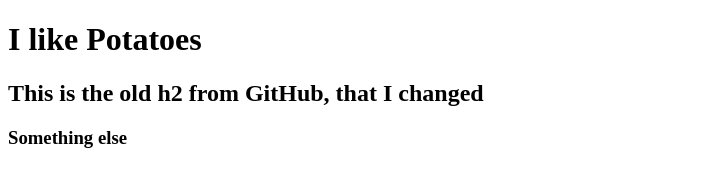
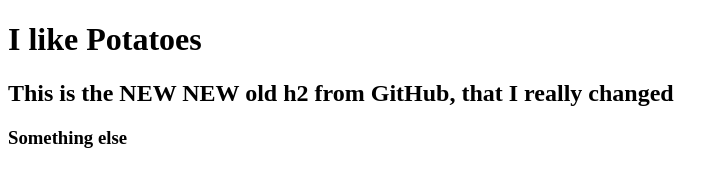
Before and after one commit to donburks/potato, a plain HTML site: page index.html in a window 1280 px wide. Shown: the whole page, without its empty margins (0-728 px from the left). Drawn offline with Linux system fonts and the light colour scheme.

Commit message:
Creating more conflicts, that's the guy I am

```diff
--- a/index.html
+++ b/index.html
@@ -5,7 +5,7 @@
     </head>
     <body>
       <h1>I like Potatoes</h1>
-      <h2>This is the old h2 from GitHub, that I changed</h2>
+      <h2>This is the NEW NEW old h2 from GitHub, that I really changed</h2>
       <h3>Something else</h3>
     </body>
   </html>
```
